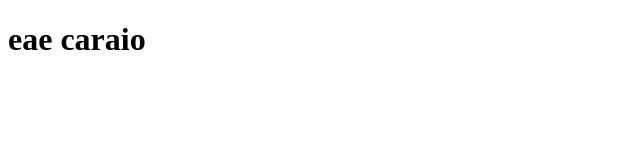
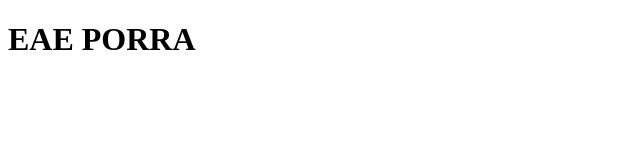
Before and after one commit to dancipri/Cita-es, a plain HTML site: page cit.html in a window 1280 px wide. Shown: the whole page, without its empty margins (0-640 px from the left). Drawn offline with Linux system fonts and the light colour scheme.

Commit message:
alteração_pedro

```diff
--- a/cit.html
+++ b/cit.html
@@ -7,6 +7,7 @@
     <title>Document</title>
 </head>
 <body>
-    <h1>eae caraio</h1>
+    <h1>EAE PORRA
+    </h1>
 </body>
 </html>
```
